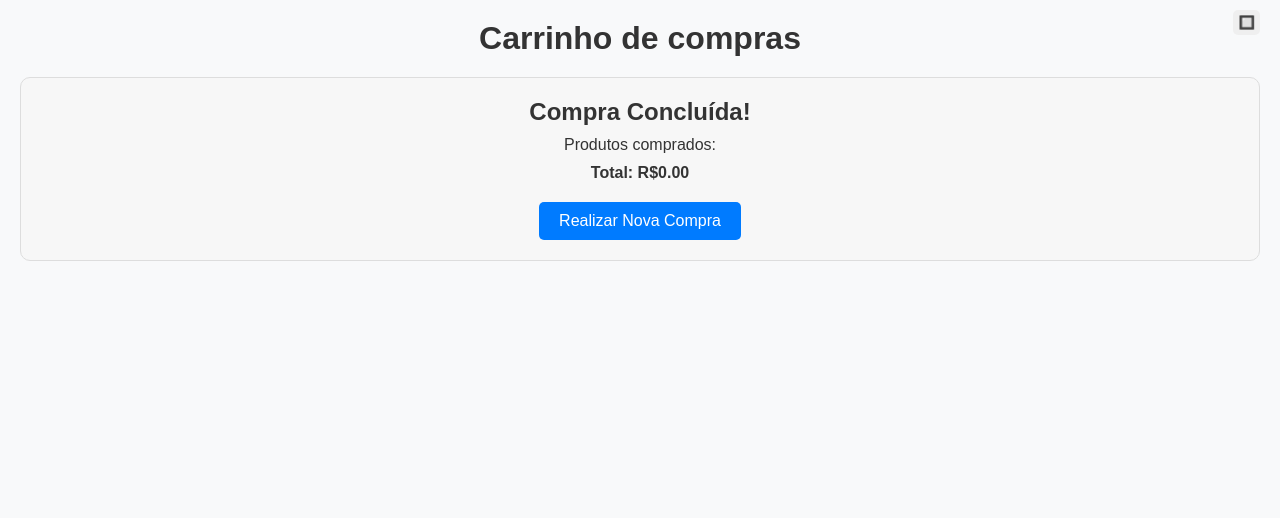
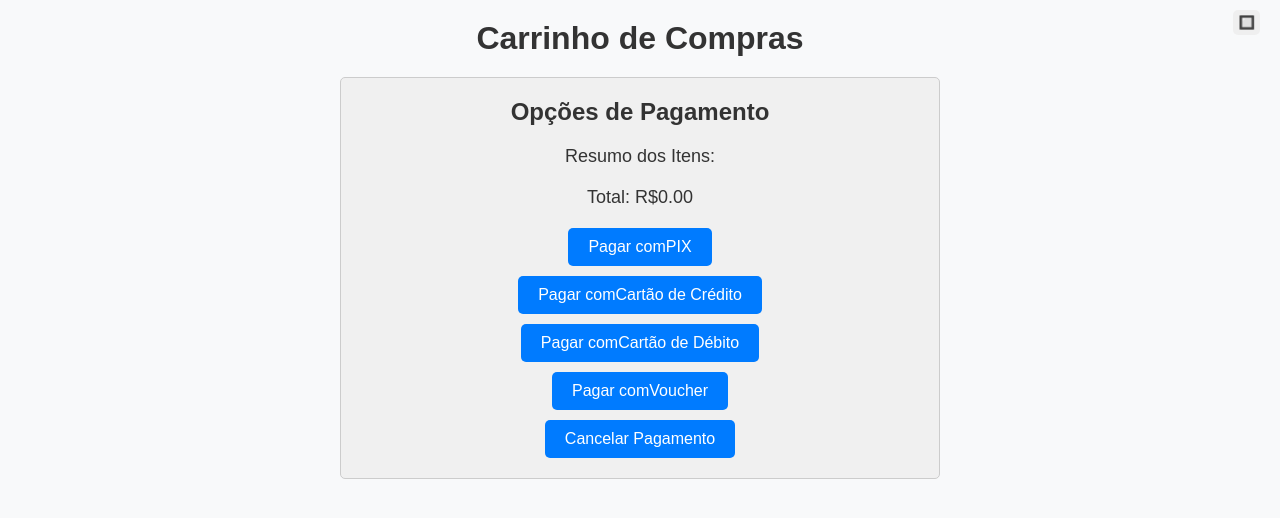
Before and after one commit to rafaelribeiro96/teste-restaurante, a Next.js app: page /cart in a window 1280 px wide. Both pictures are taken after a click on the button "Finalizar Compra". Shown: the top 518 px of the page. Built offline with nearby package versions, Linux system fonts and the light colour scheme.

Commit message:
Adicionado metodos de pagamento

```diff
--- a/src/components/CartSummary.jsx
+++ b/src/components/CartSummary.jsx
@@ -1,6 +1,5 @@
 // components/CartSummary.js
 import React from 'react';
-import Link from 'next/link';
 
 const CartSummary = ({ totalPrice, handleCheckout }) => (
   <>
@@ -9,9 +8,6 @@ const CartSummary = ({ totalPrice, handleCheckout }) => (
       {totalPrice.toFixed(2)}
     </p>
     <div className="cart-buttons">
-      <Link href="/">
-        <button type="button" className="continue-shopping-button">Continuar Comprando</button>
-      </Link>
       <button type="button" className="checkout-button" onClick={handleCheckout}>Finalizar Compra</button>
     </div>
   </>
--- /dev/null
+++ b/src/components/ConfirmationMessage.jsx
@@ -0,0 +1,21 @@
+import React, { useEffect } from 'react';
+
+const ConfirmationMessage = ({ onClose }) => {
+  useEffect(() => {
+    const timer = setTimeout(() => {
+      onClose(); // Simula o clique no botão após 5 segundos
+    }, 5000);
+
+    return () => clearTimeout(timer); // Limpa o timer quando o componente é desmontado
+  }, [onClose]);
+
+  return (
+    <div className="confirmation-message">
+      <p>Compra realizada!</p>
+      <p>Você já será redirecionado para a página inicial...</p>
+      <button type="button" onClick={onClose}>Realizar Nova Compra</button>
+    </div>
+  );
+};
+
+export default ConfirmationMessage;
--- /dev/null
+++ b/src/components/ConfirmationModal.jsx
@@ -0,0 +1,15 @@
+import React from 'react';
+
+const ConfirmationModal = ({ method, onCancel, onConfirm }) => (
+  <div className="confirmation-modal">
+    <p>
+      Confirmar o pagamento pelo método
+      {method}
+      ?
+    </p>
+    <button type="button" onClick={onCancel}>Cancelar</button>
+    <button type="button" onClick={onConfirm}>Confirmar</button>
+  </div>
+);
+
+export default ConfirmationModal;
--- /dev/null
+++ b/src/components/PaymentOption.jsx
@@ -0,0 +1,12 @@
+import React from 'react';
+
+const PaymentOption = ({ method, onSelectPayment }) => (
+  <div className="payment-option">
+    <button type="button" onClick={() => onSelectPayment(method)}>
+      Pagar com
+      {method}
+    </button>
+  </div>
+);
+
+export default PaymentOption;
--- /dev/null
+++ b/src/components/PaymentScreen.jsx
@@ -0,0 +1,32 @@
+import React from 'react';
+import PaymentOption from './PaymentOption';
+
+const PaymentScreen = ({ totalPrice, cart, onCancelPayment, onSelectPayment }) => (
+  <div className="payment-screen">
+    <h2>Opções de Pagamento</h2>
+    <p>Resumo dos Itens:</p>
+    <ul>
+      {cart.map((item) => (
+        <li key={item.id}>
+          {item.name}
+          {' '}
+          - Quantidade:
+          {item.quantity}
+        </li>
+      ))}
+    </ul>
+    <p>
+      Total: R$
+      {totalPrice.toFixed(2)}
+    </p>
+    <div>
+      <PaymentOption method="PIX" onSelectPayment={onSelectPayment} />
+      <PaymentOption method="Cartão de Crédito" onSelectPayment={onSelectPayment} />
+      <PaymentOption method="Cartão de Débito" onSelectPayment={onSelectPayment} />
+      <PaymentOption method="Voucher" onSelectPayment={onSelectPayment} />
+    </div>
+    <button type="button" onClick={onCancelPayment}>Cancelar Pagamento</button>
+  </div>
+);
+
+export default PaymentScreen;
--- a/src/pages/_app.jsx
+++ b/src/pages/_app.jsx
@@ -8,6 +8,10 @@ import '../styles/globals.css';
 import '../styles/index.css';
 import '../styles/fullscreen-button.css';
 import '../styles/cart.css';
+import '../styles/confirmationMessage.css';
+import '../styles/confirmationModal.css';
+import '../styles/paymentOption.css';
+import '../styles/paymentScreen.css';
 
 const MyApp = ({ Component, pageProps }) => (
   <CartProvider>
--- a/src/pages/cart.jsx
+++ b/src/pages/cart.jsx
@@ -2,10 +2,12 @@
 import React, { useContext, useState, useEffect } from 'react';
 import { useRouter } from 'next/router';
 import { CartContext } from '../context/CartContext';
-import Header from '../components/Header';
+import CartHeader from '../components/CartHeader';
 import CartItem from '../components/CartItem';
 import CartSummary from '../components/CartSummary';
-import PurchaseCompleted from '../components/PurchaseCompleted';
+import PaymentScreen from '../components/PaymentScreen';
+import ConfirmationModal from '../components/ConfirmationModal';
+import ConfirmationMessage from '../components/ConfirmationMessage';
 
 const CartPage = () => {
   const router = useRouter();
@@ -14,40 +16,74 @@ const CartPage = () => {
   } = useContext(CartContext);
   const [purchaseCompleted, setPurchaseCompleted] = useState(false);
   const [totalPrice, setTotalPrice] = useState(0);
-  const [newShopping, setNewShopping] = useState(false);
+  const [selectedPaymentMethod, setSelectedPaymentMethod] = useState('');
+  const [showConfirmationModal, setShowConfirmationModal] = useState(false);
+  const [showPaymentScreen, setShowPaymentScreen] = useState(false);
+  const [showCartSummary, setShowCartSummary] = useState(true);
 
   useEffect(() => {
     const priceTotal = cart.reduce((acc, item) => acc + item.price * item.quantity, 0);
     setTotalPrice(priceTotal);
   }, [cart]);
 
-  useEffect(() => {
-    let timeout;
-    if (purchaseCompleted && !newShopping) {
-      timeout = setTimeout(() => {
+  const handleCheckout = () => {
+    setShowCartSummary(false);
+    setShowPaymentScreen(true);
+  };
+
+  const handleCancelPayment = () => {
+    setShowConfirmationModal(false);
+    setShowPaymentScreen(false);
+    setShowCartSummary(true);
+    setSelectedPaymentMethod('');
+  };
+
+  const handleSelectPayment = (method) => {
+    setSelectedPaymentMethod(method);
+    setShowConfirmationModal(true);
+  };
+
+  const handleConfirmPayment = () => {
+    setPurchaseCompleted(true);
+    setShowConfirmationModal(false);
+  };
+
+  const handleCloseConfirmationMessage = () => {
     clearCart();
+    setPurchaseCompleted(false);
+    setSelectedPaymentMethod('');
+    setShowConfirmationModal(false);
     router.push('/');
-      }, 10000);
-    } else if (newShopping) {
-      clearCart();
-      router.push('/');
-      setNewShopping(false);
-    }
-
-    return () => clearTimeout(timeout);
-  }, [newShopping, purchaseCompleted, clearCart, router]);
-
-  const handleCheckout = () => {
-    setPurchaseCompleted(true);
   };
 
   return (
     <div>
-      <Header title="Carrinho de compras" />
+      <CartHeader />
       {purchaseCompleted ? (
-        <PurchaseCompleted cart={cart} totalPrice={totalPrice} setNewShopping={setNewShopping} />
+        <ConfirmationMessage onClose={handleCloseConfirmationMessage} />
       ) : (
         <>
+          {showConfirmationModal && (
+            <ConfirmationModal
+              method={selectedPaymentMethod}
+              onCancel={handleCancelPayment}
+              onConfirm={handleConfirmPayment}
+            />
+          )}
+          {!showConfirmationModal && (
+            showPaymentScreen && (
+              <PaymentScreen
+                totalPrice={totalPrice}
+                cart={cart}
+                onCancelPayment={handleCancelPayment}
+                onSelectPayment={handleSelectPayment}
+              />
+            )
+          )}
+          {!showPaymentScreen && !showConfirmationModal && showCartSummary && (
+            <CartSummary totalPrice={totalPrice} handleCheckout={handleCheckout} />
+          )}
+          {!showPaymentScreen && !showConfirmationModal && showCartSummary && (
             <ul className="cart-list">
               {cart.map((item) => (
                 <CartItem
@@ -58,7 +94,18 @@ const CartPage = () => {
                 />
               ))}
             </ul>
-          <CartSummary totalPrice={totalPrice} handleCheckout={handleCheckout} />
+          )}
+          {!showPaymentScreen && !showConfirmationModal && showCartSummary && (
+            <div className="cart-buttons">
+              <button
+                type="button"
+                className="continue-shopping-button"
+                onClick={() => router.push('/')}
+              >
+                Continuar Comprando
+              </button>
+            </div>
+          )}
         </>
       )}
     </div>
--- /dev/null
+++ b/src/styles/confirmationMessage.css
@@ -0,0 +1,28 @@
+.confirmation-message {
+  text-align: center;
+  background-color: #f0f0f0;
+  border: 1px solid #ccc;
+  border-radius: 5px;
+  padding: 20px;
+  margin: 20px auto;
+  max-width: 400px;
+}
+
+.confirmation-message p {
+  font-size: 18px;
+  margin-bottom: 20px;
+}
+
+.confirmation-message button {
+  background-color: #007bff;
+  color: white;
+  border: none;
+  padding: 10px 20px;
+  border-radius: 5px;
+  cursor: pointer;
+  font-size: 16px;
+}
+
+.confirmation-message button:hover {
+  background-color: #0056b3;
+}
--- /dev/null
+++ b/src/styles/confirmationModal.css
@@ -0,0 +1,29 @@
+.confirmation-modal {
+  text-align: center;
+  background-color: #fff;
+  border: 1px solid #ccc;
+  border-radius: 5px;
+  padding: 20px;
+  margin: 20px auto;
+  max-width: 400px;
+}
+
+.confirmation-modal p {
+  font-size: 18px;
+  margin-bottom: 20px;
+}
+
+.confirmation-modal button {
+  margin: 0 10px;
+  background-color: #007bff;
+  color: white;
+  border: none;
+  padding: 10px 20px;
+  border-radius: 5px;
+  cursor: pointer;
+  font-size: 16px;
+}
+
+.confirmation-modal button:hover {
+  background-color: #0056b3;
+}
--- /dev/null
+++ b/src/styles/paymentOption.css
@@ -0,0 +1,18 @@
+.payment-option {
+  text-align: center;
+  margin-bottom: 10px;
+}
+
+.payment-option button {
+  background-color: #007bff;
+  color: white;
+  border: none;
+  padding: 10px 20px;
+  border-radius: 5px;
+  cursor: pointer;
+  font-size: 16px;
+}
+
+.payment-option button:hover {
+  background-color: #0056b3;
+}
--- /dev/null
+++ b/src/styles/paymentScreen.css
@@ -0,0 +1,43 @@
+.payment-screen {
+  text-align: center;
+  background-color: #f0f0f0;
+  border: 1px solid #ccc;
+  border-radius: 5px;
+  padding: 20px;
+  margin: 20px auto;
+  max-width: 600px;
+}
+
+.payment-screen h2 {
+  font-size: 24px;
+  margin-bottom: 20px;
+}
+
+.payment-screen ul {
+  list-style-type: none;
+  padding: 0;
+}
+
+.payment-screen ul li {
+  font-size: 18px;
+  margin-bottom: 10px;
+}
+
+.payment-screen p {
+  font-size: 18px;
+  margin-bottom: 20px;
+}
+
+.payment-screen button {
+  background-color: #007bff;
+  color: white;
+  border: none;
+  padding: 10px 20px;
+  border-radius: 5px;
+  cursor: pointer;
+  font-size: 16px;
+}
+
+.payment-screen button:hover {
+  background-color: #0056b3;
+}
```
Lines whose indentation alone changed are shown as unchanged.
